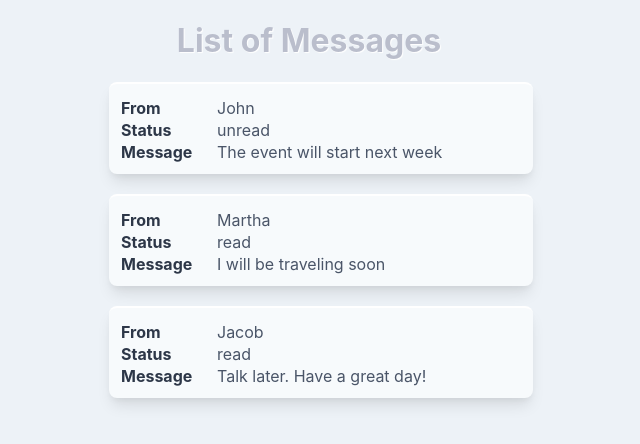
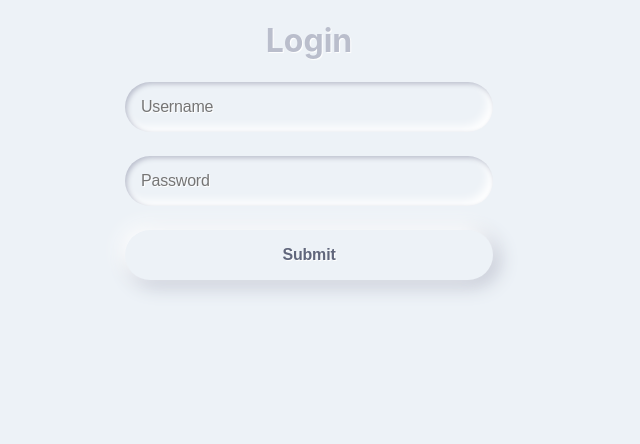
Before and after one commit to study-hary-id/react-message-app, a React (Create React App) app: page / in a window 1280 px wide. Shown: the top 444 px of the page, without its empty margins (331-971 px from the left). Built offline with nearby package versions, Linux system fonts and the light colour scheme.

Commit message:
Import Login to App

```diff
--- a/src/App.js
+++ b/src/App.js
@@ -1,11 +1,12 @@
 import React from "react";
 
 import './App.css';
+import Login from "./components/pages/login";
 import MessageList from "./components/message-list";
 
 function App() {
   return (
-    <MessageList />
+    <Login />
   );
 }
 
```
